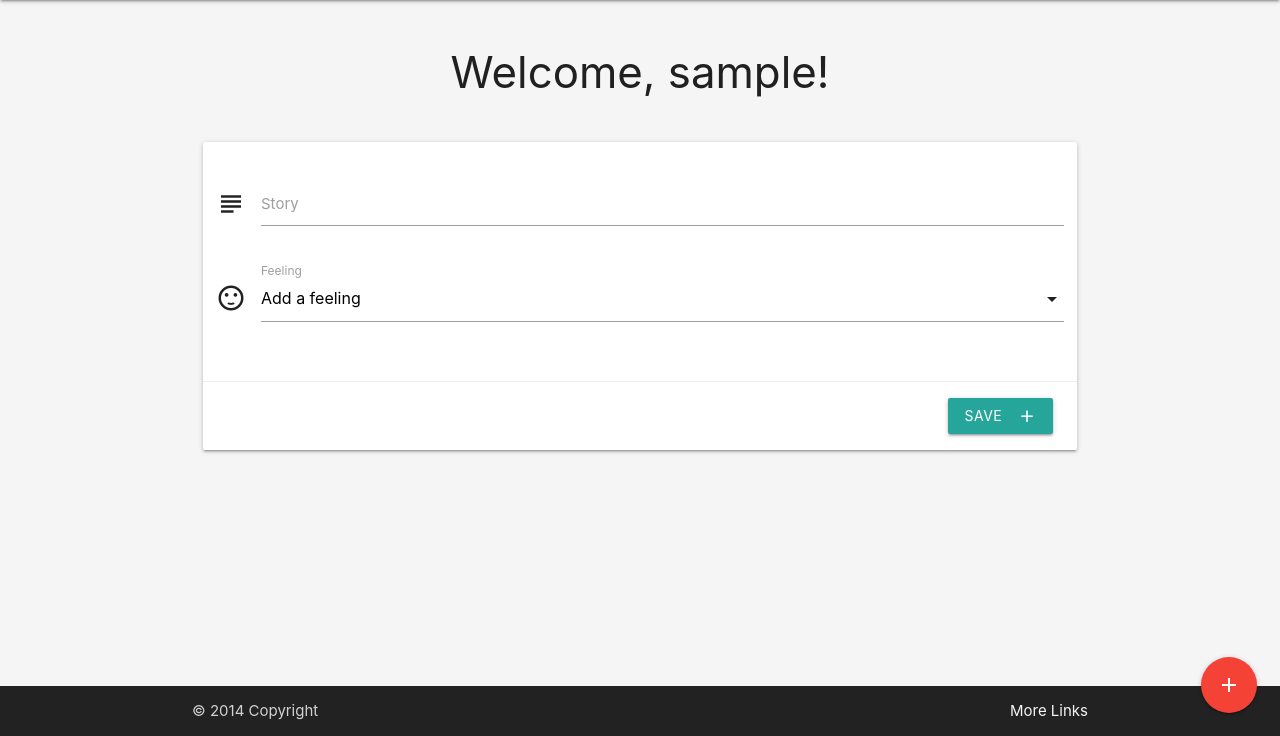
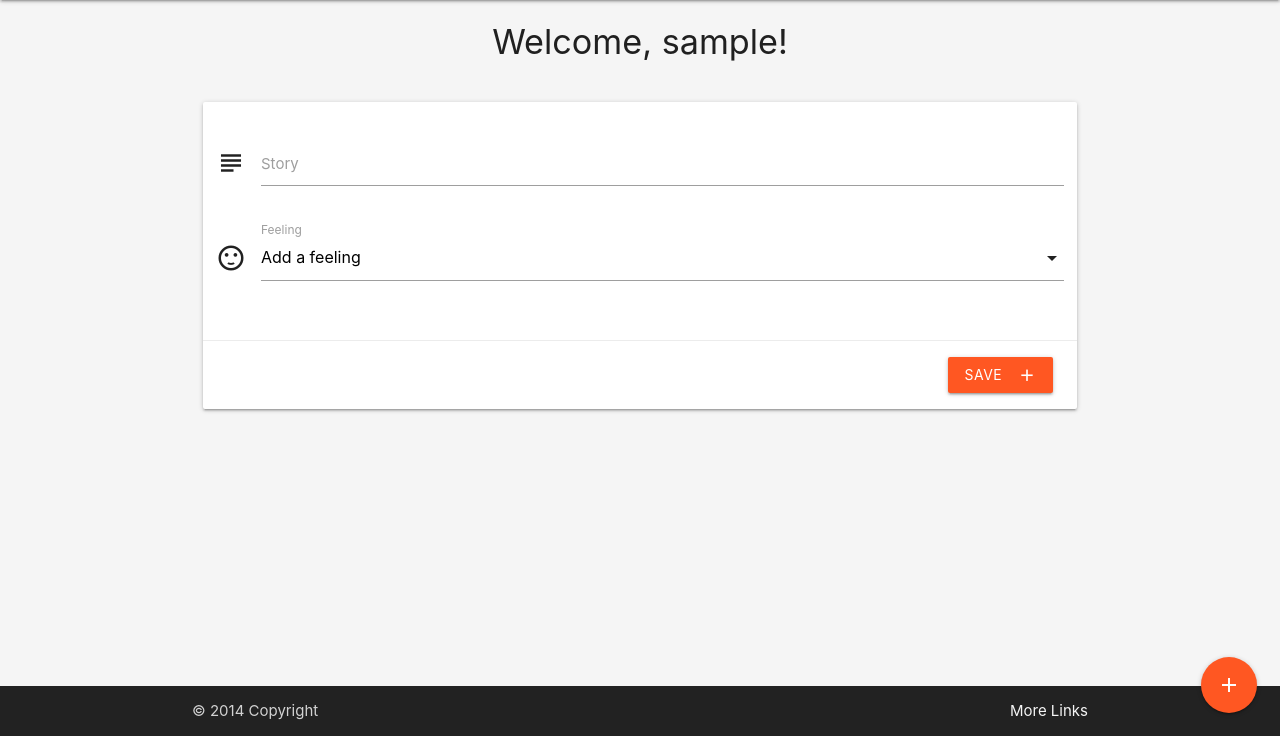
Before and after one commit to onisstudio/personal-journal-ms3, a Flask app: page /add_entry in a window 1280 px wide. Shown: the part 64-800 px from the top of the page. Run offline with Flask 2, Linux system fonts and the light colour scheme; the visitor is signed in with stand-in values (Sample User, id 1); data that the repository does not hold is empty; some libraries are stand-ins or nearby versions.

Commit message:
Code cleaning and compress image

```diff
--- a/app.py
+++ b/app.py
@@ -25,6 +25,9 @@ def index():
 
 @app.route('/entries/<username>')
 def entries(username):
+    if "username" not in session:
+        return redirect("/")
+
     return render_template("entries.html",
                            username=username,
                            entries=mongo.db.entries.find(
@@ -36,6 +39,9 @@ def entries(username):
 
 @app.route('/add_entry')
 def add_entry():
+    if "username" not in session:
+        return redirect("/")
+
     return render_template('addentry.html',
                            username=session["username"],
                            feelings=mongo.db.feelings.find())
@@ -57,6 +63,7 @@ def edit_entry(entry_id):
     the_entry = mongo.db.entries.find_one({"_id": ObjectId(entry_id)})
     all_feelings = mongo.db.feelings.find()
     return render_template('editentry.html', entry=the_entry,
+                           username=session["username"],
                            feelings=all_feelings)
 
 
@@ -105,6 +112,9 @@ def delete_entry():
 
 @app.route('/archive/<username>')
 def archive(username):
+    if "username" not in session:
+        return redirect("/")
+
     return render_template("entries.html",
                            username=username,
                            entries=mongo.db.entries.find(
--- a/templates/addentry.html
+++ b/templates/addentry.html
@@ -36,7 +36,7 @@
                     </div>
                 </div>
                 <div class="card-action right-align">
-                    <button class="btn waves-effect waves-light" type="submit">Save<i
+                    <button class="btn waves-effect waves-light deep-orange" type="submit">Save<i
                             class="material-icons right">add</i></button>
                 </div>
             </form>
--- a/templates/base.html
+++ b/templates/base.html
@@ -33,10 +33,10 @@
         <li><a href="/logout">Logout</a></li>
     </ul>
 
-    <main class="container mt20">
+    <main class="container">
         <div class="row">
             <div class="col s12 center-align">
-                <h3>Welcome, {{username}}!</h3>
+                <h4>Welcome, {{username}}!</h4>
             </div>
         </div>
 
@@ -44,7 +44,7 @@
         {% endblock %}
 
         <div class="fixed-action-btn">
-            <a class="btn-floating btn-large red" href="/add_entry">
+            <a class="btn-floating btn-large deep-orange" href="/add_entry">
                 <i class="large material-icons">add</i>
             </a>
         </div>
@@ -61,7 +61,6 @@
 
     <script src="https://cdnjs.cloudflare.com/ajax/libs/jquery/3.5.0/jquery.min.js"></script>
     <script src="https://cdnjs.cloudflare.com/ajax/libs/materialize/1.0.0/js/materialize.min.js"></script>
-    <script src="https://cdn.ckeditor.com/ckeditor5/18.0.0/inline/ckeditor.js"></script>
     <script src="../static/js/script.js"></script>
 
 </body>
--- a/templates/editentry.html
+++ b/templates/editentry.html
@@ -40,7 +40,7 @@
                     </div>
                 </div>
                 <div class="card-action right-align">
-                    <button class="btn waves-effect waves-light" type="submit">Save<i
+                    <button class="btn waves-effect waves-light deep-orange" type="submit">Save<i
                             class="material-icons right">add</i></button>
                 </div>
             </form>
--- a/templates/entries.html
+++ b/templates/entries.html
@@ -10,7 +10,7 @@
     <div class="col s12">
         <div class="card z-depth-1">
             <div class="card-content">
-                <span class="new badge teal darken-3 tooltipped" data-position="top" data-tooltip="Date created"
+                <span class="new badge deep-orange tooltipped" data-position="top" data-tooltip="Date created"
                     data-badge-caption="{{entry.entry_created.strftime('%a %d %b, %Y')}}"></span>
                 <p class="flow-text">{{entry.entry_story}}</p>
             </div>
--- a/templates/login.html
+++ b/templates/login.html
@@ -14,7 +14,7 @@
                 <div id="login-page" class="row">
                     <div class="col s12 m6 z-depth-4 card-panel login-card">
                         <form class="login-form" method="POST">
-                            <div class="row mb0">
+                            <div class="row mb0 mt10">
                                 <div class="input-field col s12">
                                     <input id="username" name="username" type="text" class="validate" required=""
                                         aria-required="true">
@@ -33,6 +33,9 @@
         </div>
     </div>
 
+    <script src="https://cdnjs.cloudflare.com/ajax/libs/jquery/3.5.0/jquery.min.js"></script>
+    <script src="https://cdnjs.cloudflare.com/ajax/libs/materialize/1.0.0/js/materialize.min.js"></script>
+
 </body>
 
 </html>
```
Also changed, not shown: static/img/flock-of-birds-917494.jpg.
